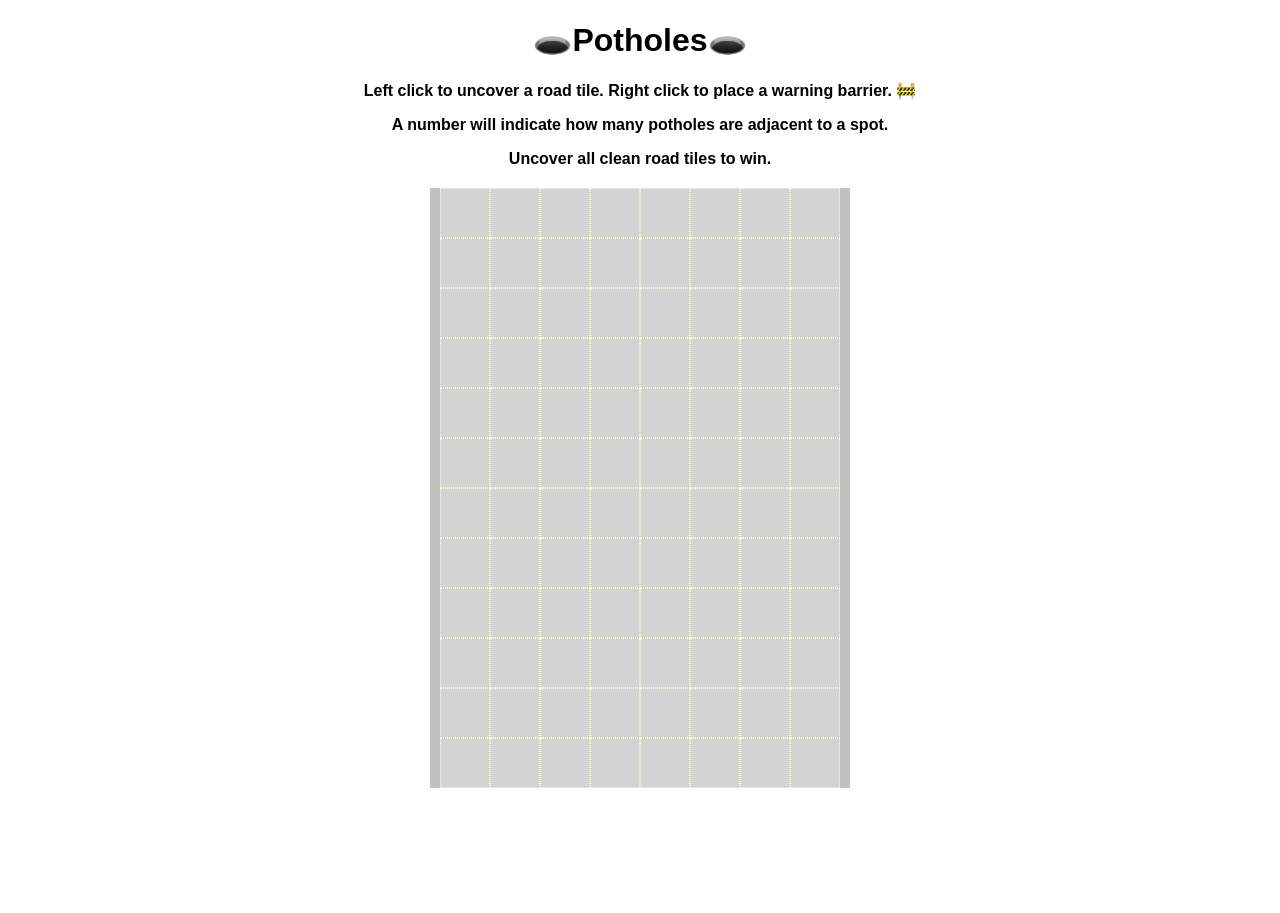
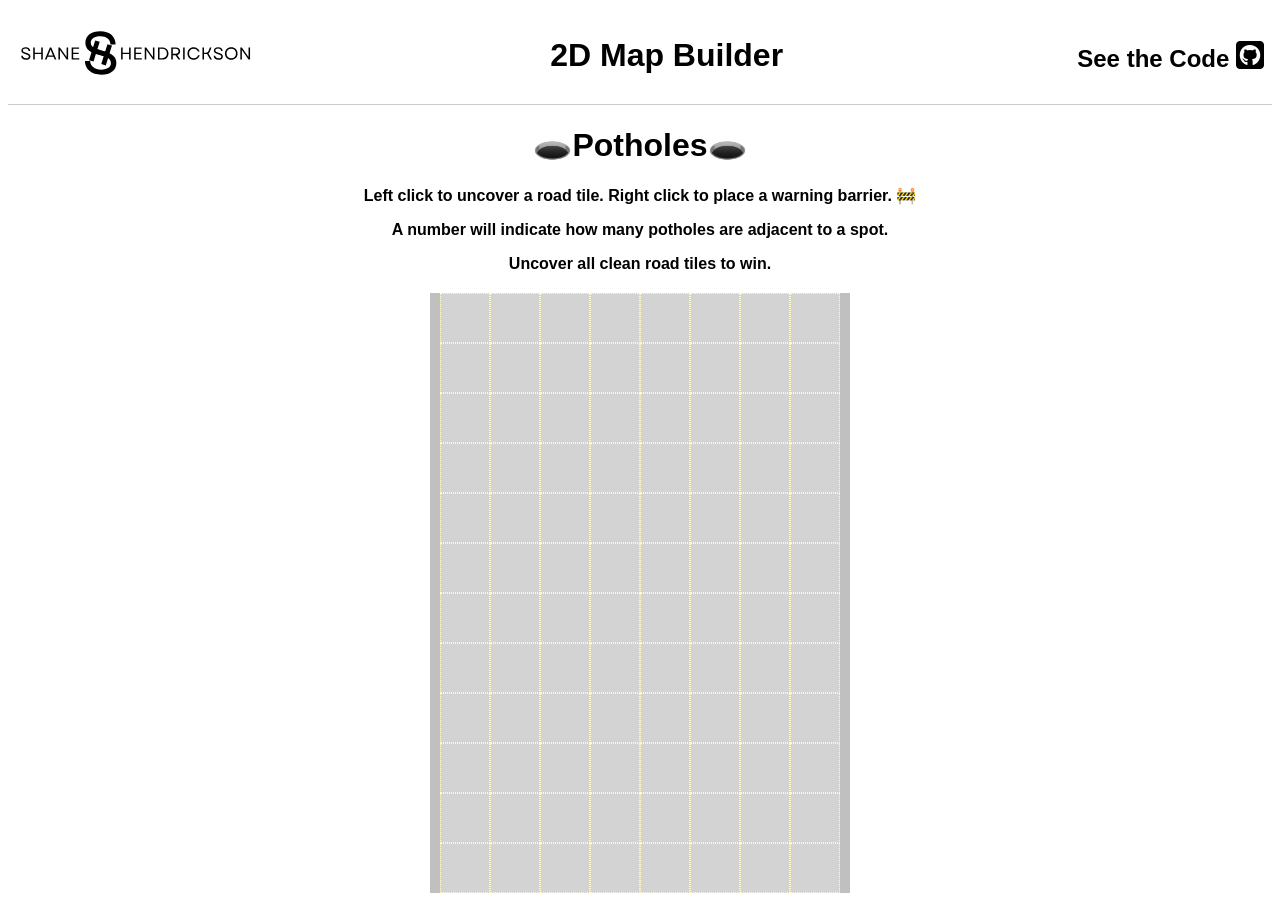
Before and after one commit to shanehendrickson/js-potholes, a plain HTML site: page index.html in a window 1280 px wide. Before the commit the page ends 808 px from the top, so only its background shows below. Drawn offline with Linux system fonts and the light colour scheme.

Commit message:
Added Link to GitHub

```diff
--- a/index.html
+++ b/index.html
@@ -3,10 +3,19 @@
 <head>
     <meta charset="UTF-8">
     <meta name="viewport" content="width=device-width, initial-scale=1.0">
+    <script src="https://kit.fontawesome.com/c7ed50e499.js" crossorigin="anonymous"></script>
     <title>Potholes</title>
     <link rel="stylesheet" href="style.css">
 </head>
 <body>
+    <header>
+        <a href="https://www.shanethedev.com/" target="_blank">
+            <img src="full_black_t.svg" height="48" alt="">
+        </a>
+        <h1>2D Map Builder</h1>
+        <a href="https://github.com/shanehendrickson/js-potholes" target="_blank">See the Code <i class="fa-brands fa-square-github"></i></a>
+    </header>
+
     <h1 id="titlecard">🕳️Potholes🕳️</h1>
     <p>Left click to uncover a road tile. Right click to place a warning barrier. 🚧</p>
     <p>A number will indicate how many potholes are adjacent to a spot.</p>
--- a/style.css
+++ b/style.css
@@ -2,6 +2,25 @@ body {
     font-family: Arial, Helvetica, sans-serif;
     font-weight: bold;
     text-align: center;
+}
+
+header {
+    padding: 0.5em;
+    align-items: center;
+    border-bottom: 1px solid #ccc;
+    display: flex;
+    justify-content: space-between;
+}
+
+header a {
+    text-decoration: none;
+    font-size: 1.5rem;
+    font-weight: bold;
+    color: black;
+}
+
+header a i {
+    font-size: 2rem;
 }
 
 #road {
```
Also changed, not shown: full_black_t.svg (added).
